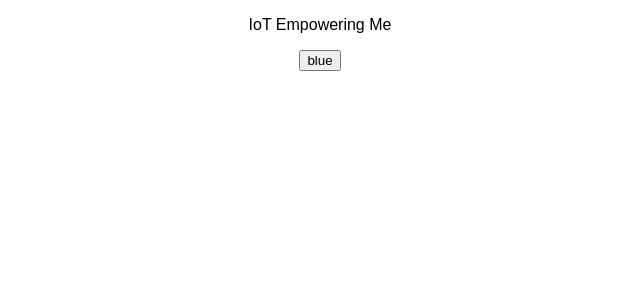
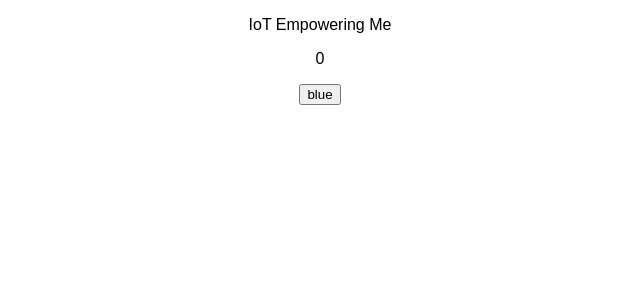
Before and after one commit to davideliason/iotempoweringme_site, a React (Create React App) app in the folder client/: page / in a window 1280 px wide. Shown: the top 300 px of the page, without its empty margins (320-960 px from the left). Built offline with nearby package versions, Linux system fonts and the light colour scheme.

Commit message:
create component for status of client triggering a SOS button call

```diff
--- a/client/src/App.js
+++ b/client/src/App.js
@@ -18,7 +18,7 @@ class App extends Component {
     return (
       <div className="App">
         <p>IoT Empowering Me</p>
-
+        <SOSClient />
          <button onClick={this.handleClick}>
           {this.state.clientData}
          </button>
@@ -27,4 +27,19 @@ class App extends Component {
   }
 }
 
+class SOSClient extends Component {
+  constructor(props) {
+    super(props);
+    this.state = {geolocation: "0"}
+  }
+
+  render(){
+    return (
+      <div>
+          <p>{this.state.geolocation}</p>
+      </div>
+    )
+  }
+}
+
 export default App;
```
